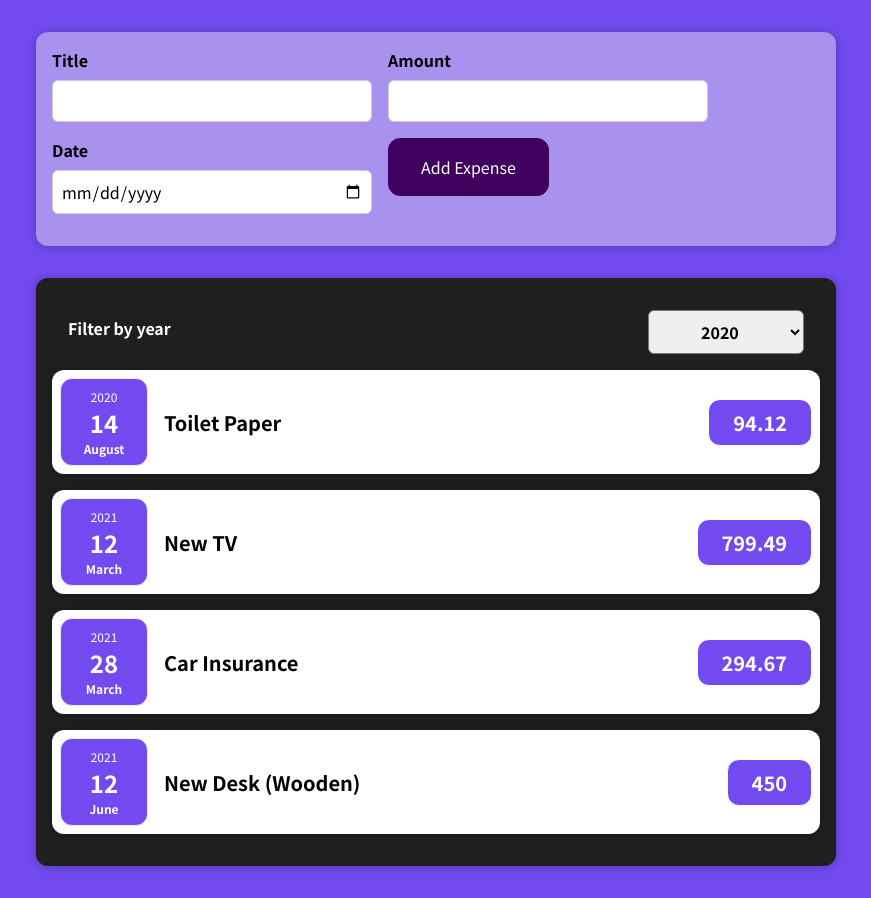
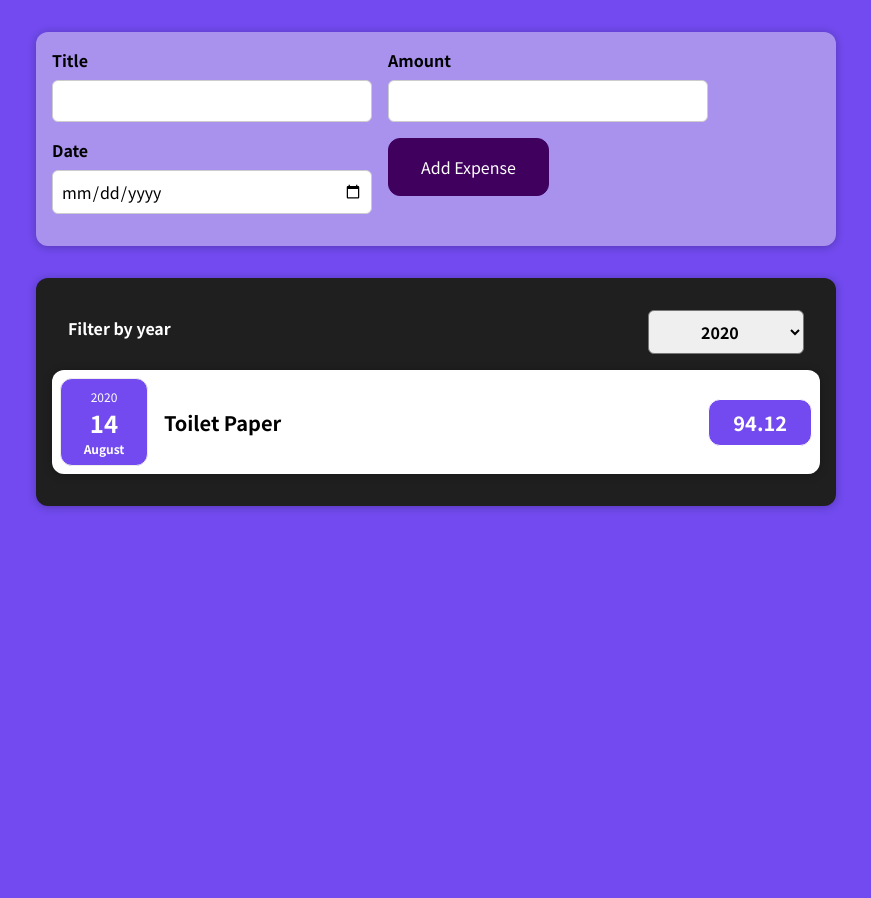
Before and after one commit to Sherlock-B221/expenses-tracker-react, a React (Create React App) app: page / in a window 1280 px wide. Shown: the whole page, without its empty margins (204-1075 px from the left). After the commit the page ends 800 px from the top, so only its background shows below. Built offline with nearby package versions, Linux system fonts and the light colour scheme.

Commit message:
made adding expenses and filter working

```diff
--- a/src/components/Expenses/Expenses.js
+++ b/src/components/Expenses/Expenses.js
@@ -1,4 +1,4 @@
-import React, {useCallback, useEffect, useState} from "react";
+import React, {useState} from "react";
 
 import {ExpenseItem} from "./ExpenseItem";
 import {Card} from "../UI/Card";
@@ -8,14 +8,32 @@ import './Expenses.css';
 export const Expenses = (props) => {
     // console.log(props.expenseData);
     const [filteredYear, setFilteredYear] = useState('2020');
+    // const result = props.expenseData.filter(expense => expense.date.getFullYear() === parseInt(filteredYear))
+    // console.log(result)
+    // const [filteredExpenses,setFilteredExpenses] = useState(props.expenseData.filter(expense => {
+    //     const date = new Date(expense.date)
+    //     return date.getFullYear() === parseInt(filteredYear)
+    // }))
     const onYearChangeHandler = (year) => {
         setFilteredYear(year)
+        // console.log(filteredYear)
+        // setFilteredExpenses(props.expenseData.filter(expense => {
+        //     const date = new Date(expense.date)
+        //     return date.getFullYear() === parseInt(year)
+        // }))
     }
+    const filteredExpenses = props.expenseData.filter(expense => {
+        console.log(expense.date)
+        const date = new Date(expense.date)
+        console.log(date, 'date')
+        return date.getFullYear().toString() === filteredYear;
+    })
     return <div>
         <Card className='expenses'>
             <ExpensesFilter selected={filteredYear} onYearChange={onYearChangeHandler}/>
-            {props.expenseData.map((expenses,idx) =>
-                <ExpenseItem key={idx} title={expenses?.title} date={expenses?.date} price={expenses?.amount}/>
+            {filteredExpenses.map((expenses) =>
+                <ExpenseItem key={expenses.id} title={expenses?.title} date={expenses?.date}
+                             price={expenses?.amount}/>
             )}
         </Card>
     </div>
--- a/src/components/NewExpense/ExpenseForm.js
+++ b/src/components/NewExpense/ExpenseForm.js
@@ -17,7 +17,7 @@ const ExpenseForm = (props) => {
         // console.log(event.target.value)
         const date = new Date(event.target.value).toString();
         // console.log(date)
-        setEnteredDate(date)
+        setEnteredDate(event.target.value)
     }
 
     // const [enteredDetails, setEnteredDetails] = useState({
```
